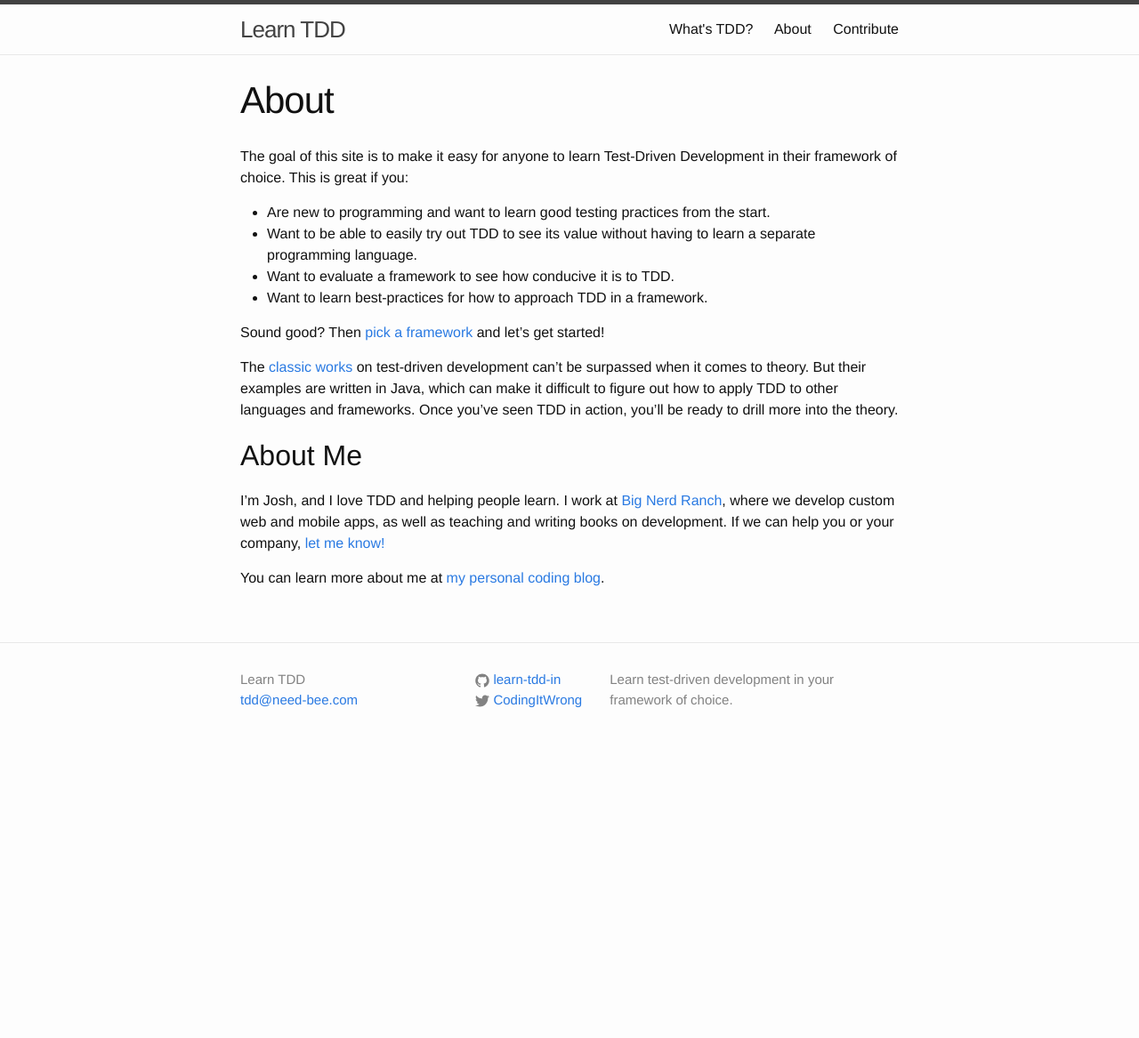
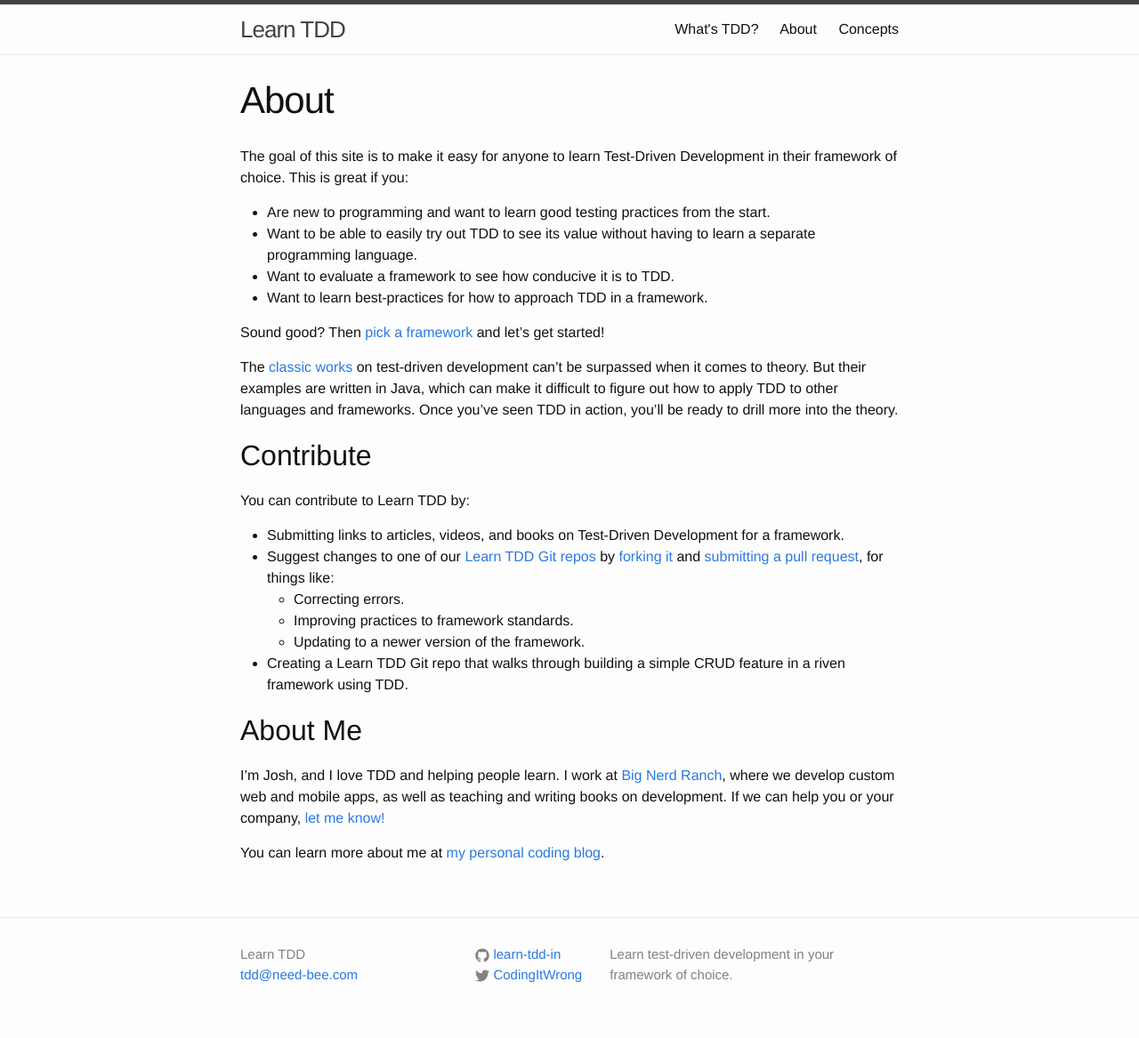
Before and after one commit to learn-tdd-in/learntdd.in, a Jekyll site: the page built from about.md, in a window 1280 px wide. Shown: the whole page at 89% size. Built offline with Jekyll 4.4.1, drawn with Linux system fonts in a browser that asks for light colours; before the commit the page ends 900 px from its top, so only the background shows below that.

Commit message:
Link to glossary page as "concepts"

```diff
--- a/_includes/header.html
+++ b/_includes/header.html
@@ -16,7 +16,7 @@
       <div class="trigger">
         <a class="page-link" href="/what-is-tdd">What's TDD?</a>
         <a class="page-link" href="/about">About</a>
-        <a class="page-link" href="/contribute">Contribute</a>
+        <a class="page-link" href="/concepts">Concepts</a>
       </div>
     </nav>
 
--- a/about.md
+++ b/about.md
@@ -14,6 +14,17 @@ Sound good? Then [pick a framework](/) and let's get started!
 
 The [classic](http://www.amazon.com/Test-Driven-Development-Kent-Beck/dp/0321146530) [works](http://www.informit.com/store/growing-object-oriented-software-guided-by-tests-9780321503626) on test-driven development can't be surpassed when it comes to theory. But their examples are written in Java, which can make it difficult to figure out how to apply TDD to other languages and frameworks. Once you've seen TDD in action, you'll be ready to drill more into the theory.
 
+## Contribute
+
+You can contribute to Learn TDD by:
+
+- Submitting links to articles, videos, and books on Test-Driven Development for a framework.
+- Suggest changes to one of our [Learn TDD Git repos](https://github.com/learntdd) by [forking it](https://help.github.com/articles/fork-a-repo/) and [submitting a pull request](https://help.github.com/articles/using-pull-requests/), for things like:
+  - Correcting errors.
+  - Improving practices to framework standards.
+  - Updating to a newer version of the framework.
+- Creating a Learn TDD Git repo that walks through building a simple CRUD feature in a riven framework using TDD.
+
 ## About Me
 
 I'm Josh, and I love TDD and helping people learn. I work at [Big Nerd Ranch](https://bignerdranch.com), where we develop custom web and mobile apps, as well as teaching and writing books on development. If we can help you or your company, [let me know!](mailto:tdd@need-bee.com)
```
Also changed, not shown: concepts.md (renamed from glossary.md, +1 -1 lines), contribute.md (deleted, +0 -14 lines), ember/index.md (+1 -1 lines), laravel/index.md (+1 -1 lines), rails/index.md (+1 -1 lines).
